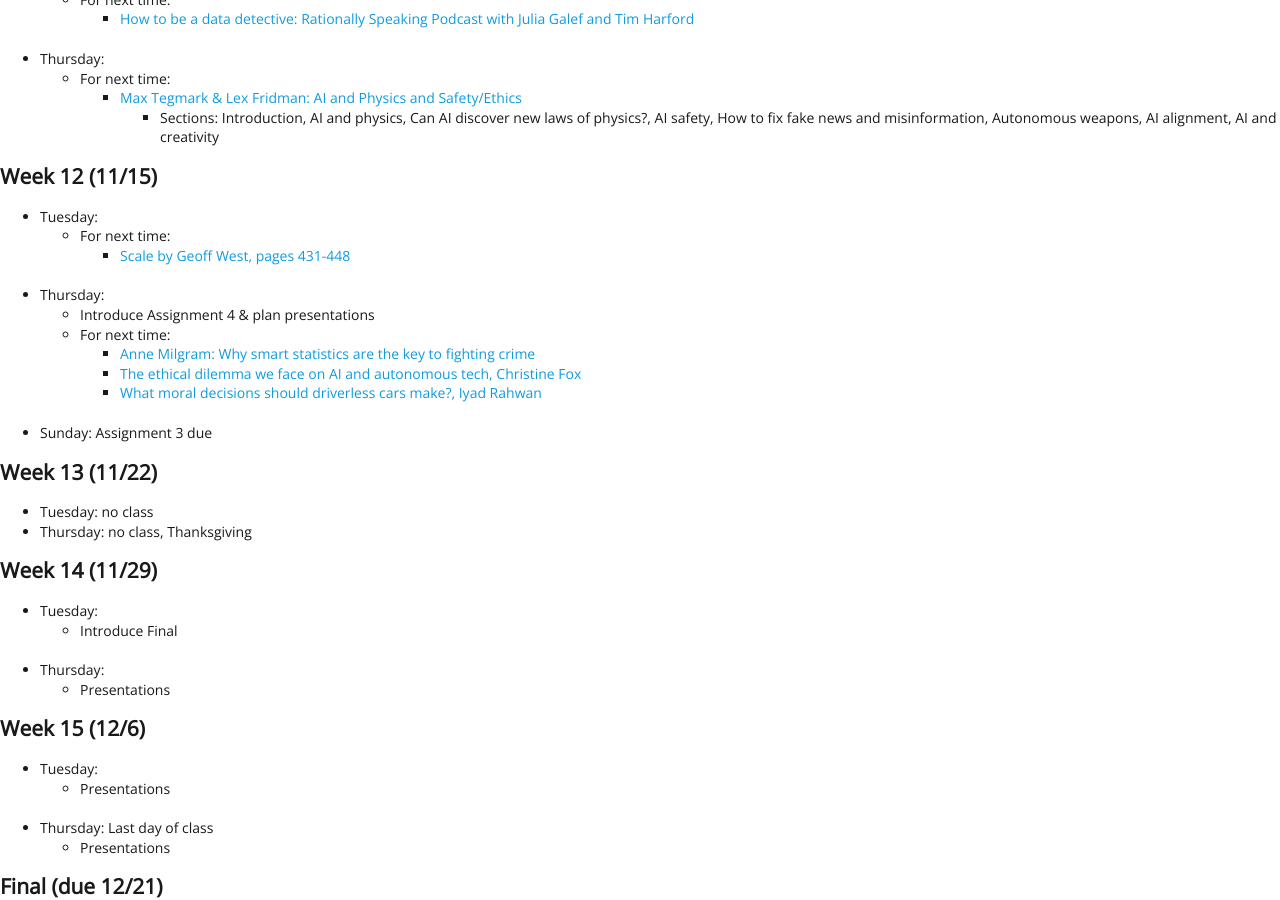
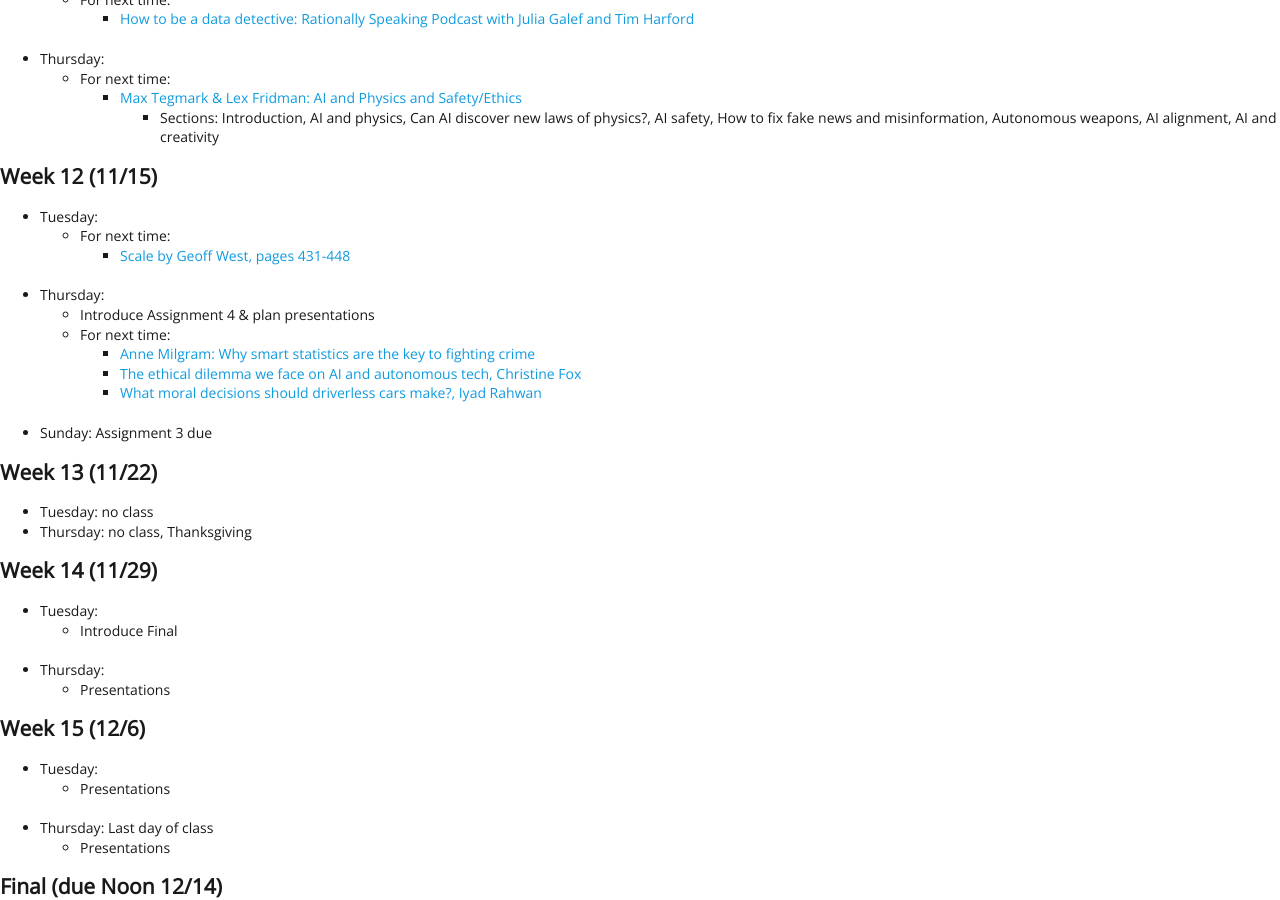
Before and after one commit to EMBrewer/dat150, a Jekyll site: the page built from _posts/2021-09-27-Schedule.md, in a window 1280 px wide and 900 px high, scrolled down 2316 px. Built offline with Jekyll 4.4.1, drawn with Linux system fonts in a browser that asks for light colours; our own code applies the rules of GitHub Pages for plain Markdown files.

Commit message:
Update 2021-09-27-Schedule.md

```diff
--- a/_posts/2021-09-27-Schedule.md
+++ b/_posts/2021-09-27-Schedule.md
@@ -128,4 +128,4 @@
 - Thursday: Last day of class
 	- Presentations
 
-## Final (due 12/21)
+## Final (due Noon 12/14)
```
